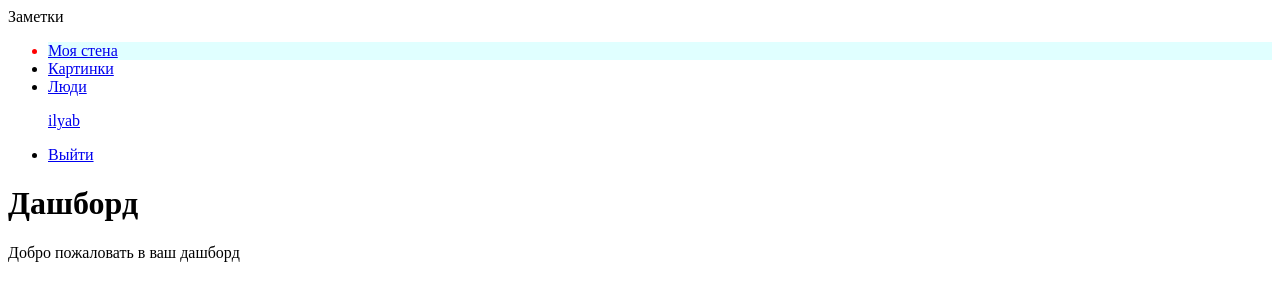
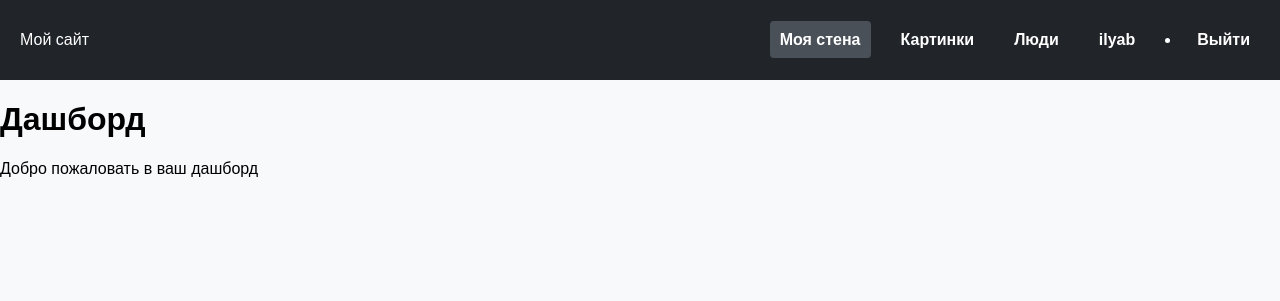
Before and after one commit to ilya-baykov/social_web, a Django app: page /account/ in a window 1280 px wide. Shown: the top 301 px of the page. Run offline with Django 4.2, Linux system fonts and the light colour scheme; a user stored in the database is signed in.

Commit message:
Сделал красивое горизонтальное меню

```diff
--- /dev/null
+++ b/bookmarks/account/static/account/css/header_main.css
@@ -0,0 +1,75 @@
+/* styles_alternative.css */
+
+body {
+    font-family: 'Arial', sans-serif;
+    background-color: #f8f9fa;
+    margin: 0;
+}
+
+header {
+    background-color: #212529;
+    color: #fff;
+    padding: 15px 20px;
+    display: flex;
+    justify-content: space-between;
+    align-items: center;
+}
+
+.logo img {
+    width: 50px; /* Регулируйте размер логотипа по вашему усмотрению */
+}
+
+nav {
+    display: flex;
+    align-items: center;
+}
+
+.menu {
+    list-style: none;
+    display: flex;
+    margin: 0;
+    padding: 0;
+}
+
+.menu li {
+    margin-right: 20px;
+}
+
+.menu a {
+    text-decoration: none;
+    color: #fff;
+    font-weight: bold;
+    padding: 10px;
+    border-radius: 4px;
+    transition: background-color 0.3s;
+}
+
+.menu a:hover {
+    background-color: #495057;
+}
+
+.selected a {
+    background-color: #495057;
+}
+
+.auth {
+    display: flex;
+    align-items: center;
+}
+
+.auth p {
+    margin-right: 20px;
+}
+
+.auth a {
+    text-decoration: none;
+    color: #fff;
+    font-weight: bold;
+    padding: 10px;
+    border-radius: 4px;
+    transition: background-color 0.3s;
+}
+
+.auth a:hover {
+    background-color: #495057;
+}
--- a/bookmarks/account/templates/account/includes/header_main.html
+++ b/bookmarks/account/templates/account/includes/header_main.html
@@ -1,25 +1,30 @@
+{% load static %}
+<head>
+    <link href="{% static 'account/css/header_main.css' %}" rel="stylesheet">
+</head>
+
 <header>
-    <span> Заметки </span>
+        <div class="logo">
+            <span>Мой сайт</span>
+        </div>
         <nav>
             <ul class="menu">
-            <div class="categories">
                 <li {% if section == 'dashboard' %} class="selected" {% endif %}>
-                    <a href="{% url 'dashboard' %}"> Моя стена </a>
+                    <a href="{% url 'dashboard' %}">Моя стена</a>
                 </li>
-
                 <li {% if section == 'images' %} class="selected" {% endif %}>
                     <a href="#">Картинки</a>
                 </li>
-
                 <li {% if section == 'people' %} class="selected" {% endif %}>
                     <a href="#">Люди</a>
                 </li>
-            </div>
-
+            </ul>
             <div class="auth">
-                {% if request.user.is_authenticated%}
-                <p {% if section == 'profile' %} class='selected' {% endif %}><a href="{% url 'profile' %}">{{ request.user.username|default:'Пользователь'}}</a></p>
-                    <li >
+                {% if request.user.is_authenticated %}
+                    <p {% if section == 'profile' %} class='selected' {% endif %}>
+                        <a href="{% url 'profile' %}">{{ request.user.username|default:'Пользователь'}}</a>
+                    </p>
+                    <li>
                         <a href="{% url 'logout' %}">Выйти</a>
                     </li>
                 {% else %}
@@ -28,7 +33,5 @@
                     </li>
                 {% endif %}
             </div>
-
-        </ul>
         </nav>
 </header>
```
Lines whose indentation alone changed are shown as unchanged.
